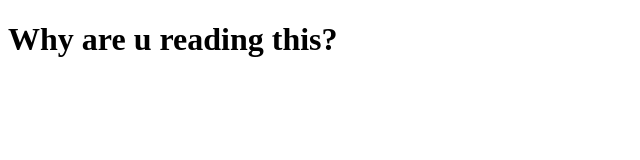
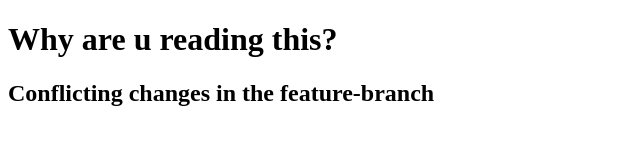
Before and after one commit to ofilore/repo-a, a plain HTML site: page index.html in a window 1280 px wide. Shown: the whole page, without its empty margins (0-640 px from the left). Drawn offline with Linux system fonts and the light colour scheme.

Commit message:
Изменения в feature-branch

```diff
--- a/index.html
+++ b/index.html
@@ -7,5 +7,6 @@
 </head>
 <body>
     <h1>Why are u reading this?</h1>
+    <h2>Conflicting changes in the feature-branch</h2>
 </body>
 </html>
```
